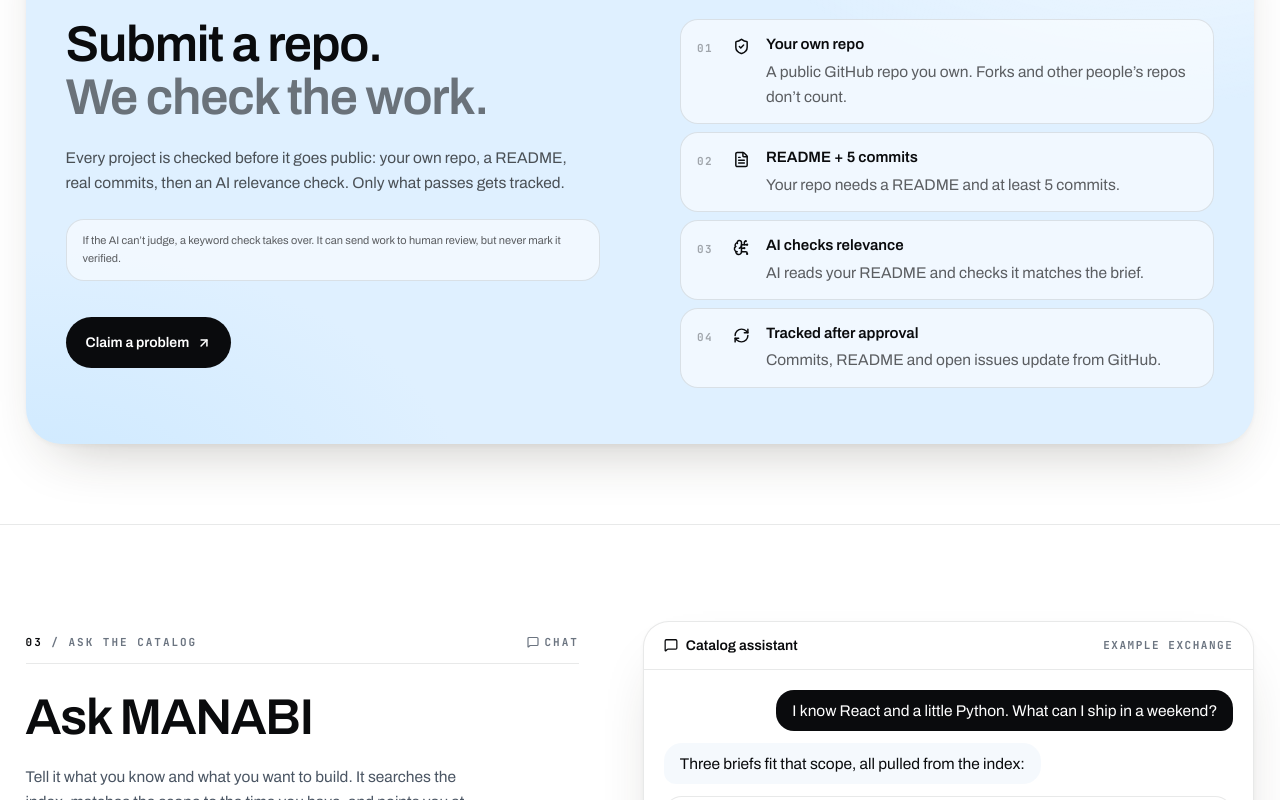
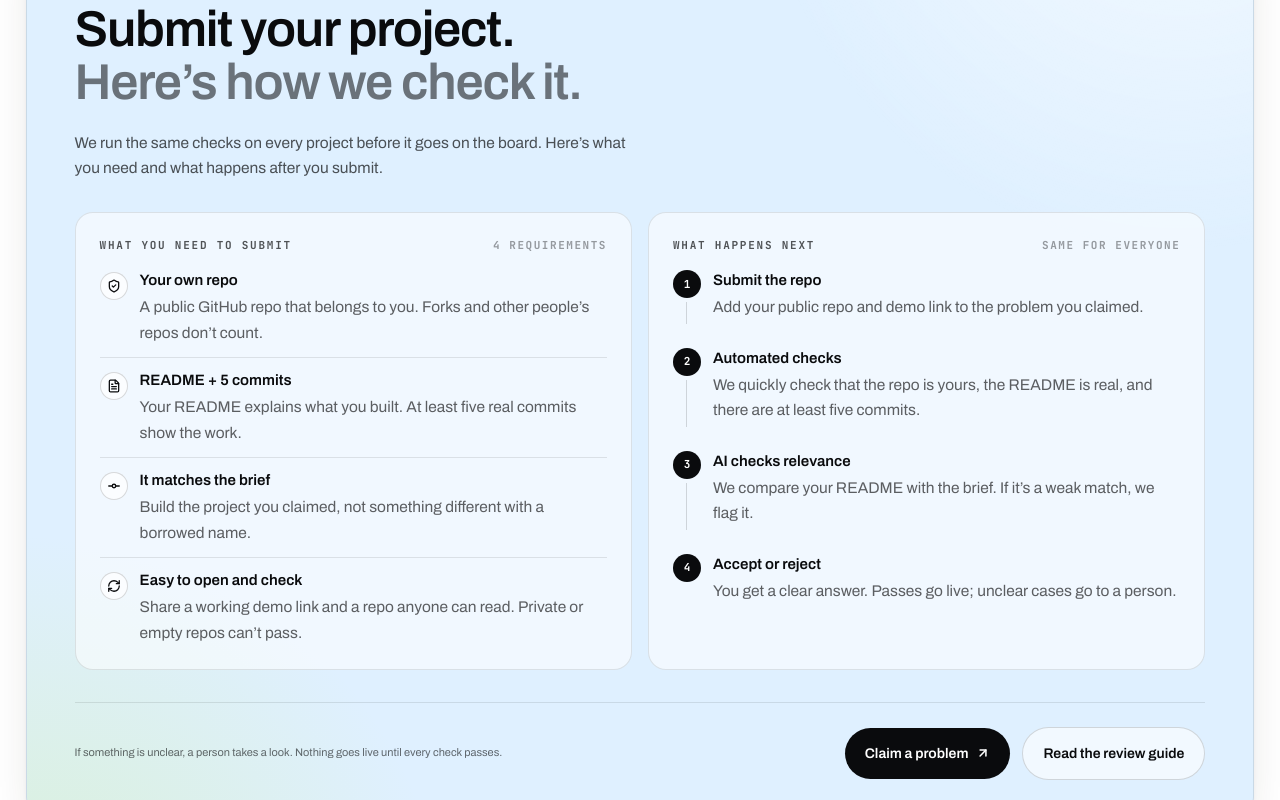
Before and after one commit to PIYUSH-NEXTGEN/Manabi, a React (Vite) app in the folder frontend/: page / in a window 1280 px wide. Shown: the part 1840-2640 px from the top of the page. Built offline with nearby package versions, Linux system fonts and the light colour scheme; no server answers.

Commit message:
feat(home): simplify submission review section

```diff
--- a/frontend/src/components/home/BuildInPublic.tsx
+++ b/frontend/src/components/home/BuildInPublic.tsx
@@ -3,118 +3,210 @@ import { motion } from 'motion/react';
 import { EASE_SNAP, slideUpReveal } from '@/design/motion';
 import {
   ArrowUpRight,
-  BrainCircuit,
   FileText,
+  GitCommitHorizontal,
   RefreshCw,
   ShieldCheck,
 } from 'lucide-react';
 
-const STEPS = [
+const REQUIREMENTS = [
+  {
+    icon: ShieldCheck,
+    title: 'Your own repo',
+    copy: 'A public GitHub repo that belongs to you. Forks and other people’s repos don’t count.',
+  },
+  {
+    icon: FileText,
+    title: 'README + 5 commits',
+    copy: 'Your README explains what you built. At least five real commits show the work.',
+  },
+  {
+    icon: GitCommitHorizontal,
+    title: 'It matches the brief',
+    copy: 'Build the project you claimed, not something different with a borrowed name.',
+  },
+  {
+    icon: RefreshCw,
+    title: 'Easy to open and check',
+    copy: 'Share a working demo link and a repo anyone can read. Private or empty repos can’t pass.',
+  },
+];
+
+const REVIEW = [
   {
     step: '01',
-    icon: ShieldCheck,
-    title: 'Your own repo',
-    copy: 'A public GitHub repo you own. Forks and other people’s repos don’t count.',
+    title: 'Submit the repo',
+    copy: 'Add your public repo and demo link to the problem you claimed.',
   },
   {
     step: '02',
-    icon: FileText,
-    title: 'README + 5 commits',
-    copy: 'Your repo needs a README and at least 5 commits.',
+    title: 'Automated checks',
+    copy: 'We quickly check that the repo is yours, the README is real, and there are at least five commits.',
   },
   {
     step: '03',
-    icon: BrainCircuit,
     title: 'AI checks relevance',
-    copy: 'AI reads your README and checks it matches the brief.',
+    copy: 'We compare your README with the brief. If it’s a weak match, we flag it.',
   },
   {
     step: '04',
-    icon: RefreshCw,
-    title: 'Tracked after approval',
-    copy: 'Commits, README and open issues update from GitHub.',
+    title: 'Accept or reject',
+    copy: 'You get a clear answer. Passes go live; unclear cases go to a person.',
   },
 ];
 
-const LEFT_REVEAL = {
+const REVEAL = {
   hidden: {},
-  show: { transition: { staggerChildren: 0.08, delayChildren: 0.05 } },
+  show: { transition: { staggerChildren: 0.07, delayChildren: 0.04 } },
 };
 
-const LIST_REVEAL = {
-  hidden: {},
-  show: { transition: { staggerChildren: 0.06 } },
-};
-
-const ITEM_REVEAL = {
+const ITEM = {
   hidden: { opacity: 0, y: 14 },
-  show: { opacity: 1, y: 0, transition: { duration: 0.34, ease: EASE_SNAP } },
+  show: { opacity: 1, y: 0, transition: { duration: 0.36, ease: EASE_SNAP } },
 };
 
 export function BuildInPublic() {
   return (
     <section className="border-b border-line bg-paper">
       <div className="mx-auto w-[min(1240px,96vw)] py-14 md:py-20">
-        <div className="relative overflow-hidden rounded-xl bg-accent-soft px-6 py-10 text-ink shadow-lift sm:px-10 md:py-14">
+        <div className="relative overflow-hidden rounded-[2rem] border border-ink/10 bg-accent-soft text-ink shadow-lift">
           <div
             aria-hidden
             className="pointer-events-none absolute inset-0"
             style={{
               backgroundImage:
-                'radial-gradient(60% 80% at 92% -10%, rgba(255,255,255,0.75) 0%, transparent 60%), radial-gradient(55% 70% at 0% 110%, rgba(191,227,255,0.55) 0%, transparent 65%)',
+                'radial-gradient(58% 80% at 94% -10%, rgba(255,255,255,0.7) 0%, transparent 60%), radial-gradient(55% 70% at 0% 112%, rgba(201,242,109,0.28) 0%, transparent 62%)',
             }}
           />
 
-          <div className="relative">
+          <div className="relative p-6 sm:p-10 md:p-12">
             <motion.div
               variants={slideUpReveal}
               initial="hidden"
               whileInView="show"
               viewport={{ once: true, amount: 0.4 }}
-              className="flex flex-wrap items-center justify-between gap-3 border-b border-ink/10 pb-3"
+              className="border-b border-ink/10 pb-3"
             >
               <p className="font-mono text-label font-bold uppercase tracking-[0.18em] text-ink/65">
-                <span className="text-ink">02</span> / Submission
-              </p>
-              <p className="font-mono text-label font-bold uppercase tracking-[0.18em] text-ink/45">
-                Checked, not claimed
+                <span className="text-ink">02</span> / Submission &amp; review
               </p>
             </motion.div>
 
-            <div className="mt-10 grid items-start gap-10 lg:grid-cols-[minmax(0,1fr)_minmax(0,1fr)] lg:gap-16 xl:gap-20">
             <motion.div
-                variants={LEFT_REVEAL}
+              variants={REVEAL}
               initial="hidden"
               whileInView="show"
-                viewport={{ once: true, amount: 0.25 }}
+              viewport={{ once: true, amount: 0.2 }}
+              className="mt-8"
             >
-                <motion.h2
-                  variants={ITEM_REVEAL}
-                  className="text-balance font-display text-display leading-[1.05] tracking-[-0.03em]"
+              <motion.div variants={ITEM}>
+                <h2 className="text-balance font-display text-display leading-[1.05] tracking-[-0.03em]">
+                  Submit your project.
+                  <br />
+                  <span className="text-ink/55">Here’s how we check it.</span>
+                </h2>
+                <p className="mt-5 max-w-xl text-body leading-relaxed text-ink/70">
+                  We run the same checks on every project before it goes on the
+                  board. Here’s what you need and what happens after you submit.
+                </p>
+              </motion.div>
+            </motion.div>
+
+            <div className="mt-8 grid gap-4 lg:grid-cols-2">
+              <motion.div
+                variants={REVEAL}
+                initial="hidden"
+                whileInView="show"
+                viewport={{ once: true, amount: 0.2 }}
+                className="rounded-panel border border-ink/10 bg-paper/55 p-5 sm:p-6"
               >
-                  Submit a repo.
-                  <br />
-                  <span className="text-ink/55">We check the work.</span>
-                </motion.h2>
+                <div className="flex items-center justify-between gap-3">
+                  <h3 className="font-mono text-label font-bold uppercase tracking-[0.16em] text-ink/70">
+                    What you need to submit
+                  </h3>
+                  <span className="font-mono text-label font-bold uppercase tracking-[0.14em] text-ink/40">
+                    4 requirements
+                  </span>
+                </div>
+                <ul className="mt-4 divide-y divide-ink/10">
+                  {REQUIREMENTS.map(({ icon: Icon, title, copy }) => (
+                    <motion.li
+                      key={title}
+                      variants={ITEM}
+                      className="flex items-start gap-3 py-3 first:pt-0 last:pb-0"
+                    >
+                      <span className="mt-0.5 flex size-7 shrink-0 items-center justify-center rounded-full border border-ink/15 bg-paper/70">
+                        <Icon aria-hidden size={14} strokeWidth={2.2} className="text-ink" />
+                      </span>
+                      <div className="min-w-0">
+                        <h4 className="text-[0.9375rem] font-semibold leading-snug">
+                          {title}
+                        </h4>
+                        <p className="mt-1 text-body leading-relaxed text-ink/65">
+                          {copy}
+                        </p>
+                      </div>
+                    </motion.li>
+                  ))}
+                </ul>
+              </motion.div>
 
-                <motion.p
-                  variants={ITEM_REVEAL}
-                  className="mt-5 max-w-lg text-body leading-relaxed text-ink/70"
+              <motion.div
+                variants={REVEAL}
+                initial="hidden"
+                whileInView="show"
+                viewport={{ once: true, amount: 0.2 }}
+                className="rounded-panel border border-ink/10 bg-paper/55 p-5 sm:p-6"
               >
-                  Every project is checked before it goes public: your own repo, a
-                  README, real commits, then an AI relevance check. Only what passes
-                  gets tracked.
-                </motion.p>
+                <div className="flex items-center justify-between gap-3">
+                  <h3 className="font-mono text-label font-bold uppercase tracking-[0.16em] text-ink/70">
+                    What happens next
+                  </h3>
+                  <span className="font-mono text-label font-bold uppercase tracking-[0.14em] text-ink/40">
+                    Same for everyone
+                  </span>
+                </div>
+                <ol className="mt-4 space-y-3">
+                  {REVIEW.map(({ step, title, copy }, index) => (
+                    <motion.li
+                      key={step}
+                      variants={ITEM}
+                      className="relative flex gap-3 pb-3 last:pb-0"
+                    >
+                      <span className="relative flex shrink-0 flex-col items-center">
+                        <span className="flex size-7 items-center justify-center rounded-full bg-ink font-mono text-label font-bold text-paper">
+                          {index + 1}
+                        </span>
+                        {index < REVIEW.length - 1 ? (
+                          <span className="mt-1 h-full w-px flex-1 bg-ink/15" />
+                        ) : null}
+                      </span>
+                      <div className="min-w-0 pb-1">
+                        <h4 className="text-[0.9375rem] font-semibold leading-snug">
+                          {title}
+                        </h4>
+                        <p className="mt-1 text-body leading-relaxed text-ink/65">
+                          {copy}
+                        </p>
+                      </div>
+                    </motion.li>
+                  ))}
+                </ol>
+              </motion.div>
+            </div>
 
-                <motion.p
-                  variants={ITEM_REVEAL}
-                  className="mt-6 rounded-panel border border-ink/10 bg-paper/55 px-4 py-3 text-label leading-relaxed text-ink/65"
+            <motion.div
+              variants={slideUpReveal}
+              initial="hidden"
+              whileInView="show"
+              viewport={{ once: true, amount: 0.4 }}
+              className="mt-8 flex flex-wrap items-center justify-between gap-4 border-t border-ink/10 pt-6"
             >
-                  If the AI can’t judge, a keyword check takes over. It can send work
-                  to human review, but never mark it verified.
-                </motion.p>
-
-                <motion.div variants={ITEM_REVEAL} className="mt-9">
+              <p className="max-w-md text-label leading-relaxed text-ink/60">
+                If something is unclear, a person takes a look. Nothing goes live
+                until every check passes.
+              </p>
+              <div className="flex flex-wrap items-center gap-3">
                 <Link
                   to="/problems"
                   className="press group inline-flex items-center gap-2 rounded-full bg-ink px-5 py-3.5 text-[0.875rem] font-semibold text-paper transition-colors hover:bg-ink/90"
@@ -127,44 +219,14 @@ export function BuildInPublic() {
                     className="transition-transform duration-200 group-hover:-translate-y-0.5 group-hover:translate-x-0.5"
                   />
                 </Link>
+                <Link
+                  to="/about"
+                  className="press inline-flex items-center gap-2 rounded-full border border-ink/15 bg-paper/60 px-5 py-3.5 text-[0.875rem] font-semibold text-ink transition-colors hover:bg-paper/85"
+                >
+                  Read the review guide
+                </Link>
+              </div>
             </motion.div>
-              </motion.div>
-
-              <motion.ul
-                variants={LIST_REVEAL}
-                initial="hidden"
-                whileInView="show"
-                viewport={{ once: true, amount: 0.25 }}
-                transition={{ delay: 0.1 }}
-                className="flex flex-col gap-2"
-              >
-                {STEPS.map(({ step, icon: Icon, title, copy }) => (
-                  <motion.li
-                    key={step}
-                    variants={ITEM_REVEAL}
-                    className="flex items-start gap-4 rounded-panel border border-ink/10 bg-paper/55 px-4 py-3.5"
-                  >
-                    <span className="mt-1.5 w-5 shrink-0 font-mono text-label font-bold tracking-[0.14em] text-ink/35">
-                      {step}
-                    </span>
-                    <Icon
-                      aria-hidden
-                      size={17}
-                      strokeWidth={2.1}
-                      className="mt-1 shrink-0 text-ink"
-                    />
-                    <div className="min-w-0">
-                      <h3 className="text-[0.9375rem] font-semibold leading-snug">
-                        {title}
-                      </h3>
-                      <p className="mt-1 text-body leading-relaxed text-ink/65">
-                        {copy}
-                      </p>
-                    </div>
-                  </motion.li>
-                ))}
-              </motion.ul>
-            </div>
           </div>
         </div>
       </div>
```
Lines whose indentation alone changed are shown as unchanged.
